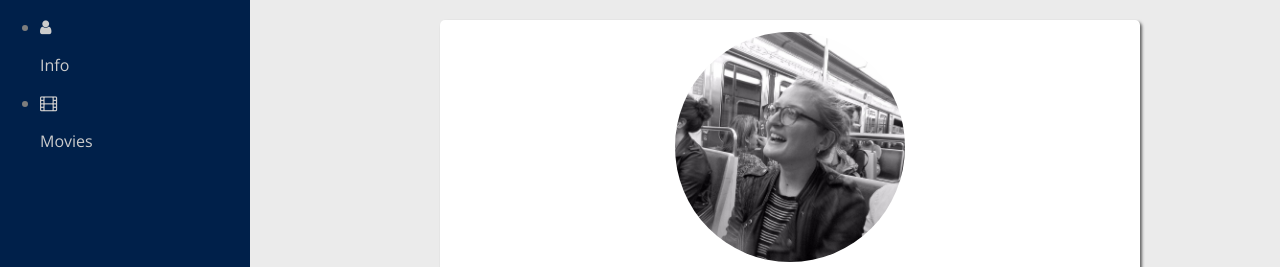
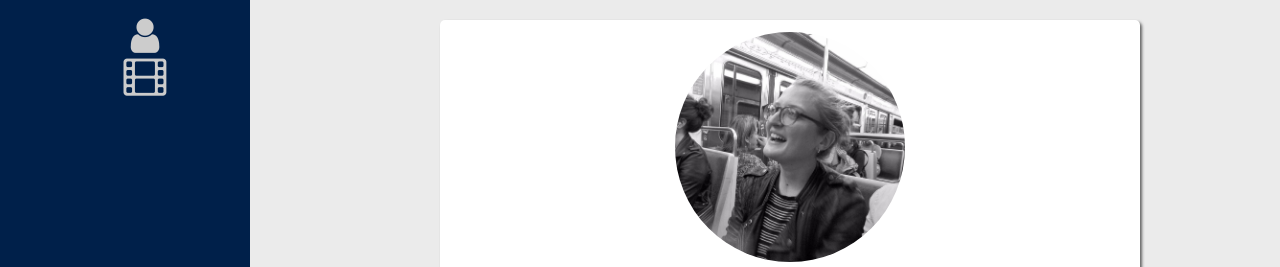
Before and after one commit to jessicalesly/profile, a plain HTML site: page index.html in a window 1280 px wide. Shown: the top 267 px of the page. Drawn offline with nearby package versions, Linux system fonts and the light colour scheme.

Commit message:
logo centered in the sidebar

```diff
--- a/index.html
+++ b/index.html
@@ -13,8 +13,8 @@
   <body>
     <div id="sidebar">
       <ul class="list-without-style">
-        <li><a href = ""><i class="fa fa-user" aria-hidden="true"></i><p>Info</p></a></li>
-        <li><a href= ""><i class="fa fa-film" aria-hidden="true"></i><p>Movies</p></a></li>
+        <li><a href = ""><i class="fa fa-user" aria-hidden="true"></i></a></li>
+        <li><a href= ""><i class="fa fa-film" aria-hidden="true"></i></a></li>
       </ul>
     </div>
     <div id="page-content">
@@ -28,7 +28,7 @@
       <div class="card">
         <ul class="list-inline">
           <li><a href = "https://www.linkedin.com/in/jessica-lesly-56413787/"><i class="fa fa-linkedin" aria-hidden="true"></i><p>LinkedIn</p></a></li>
-          <li><a href= ""><i class="fa fa-github" aria-hidden="true"></i><p>Github</p></a></li>
+          <li><a href= "https://github.com/jessicalesly"><i class="fa fa-github" aria-hidden="true"></i><p>Github</p></a></li>
           <li><a href= ""><i class="fa fa-twitter" aria-hidden="true"></i><p>Github</p></a></li>
           <li><a href= ""><i class="fa fa-facebook" aria-hidden="true"></i><p>Github</p></a></li>
         </ul>
--- a/style.css
+++ b/style.css
@@ -116,12 +116,18 @@ a:hover {
   top: 0;
   bottom: 0;
   background-color: #00204A;
+  text-align: center;
 }
 
 #page-content {
   margin-left: 300px;
 }
 
-#list-without-style {
+.list-without-style {
   list-style: none;
 }
+
+.list-without-style li i {
+  list-style: none;
+  font-size: 40px;
+}
```
